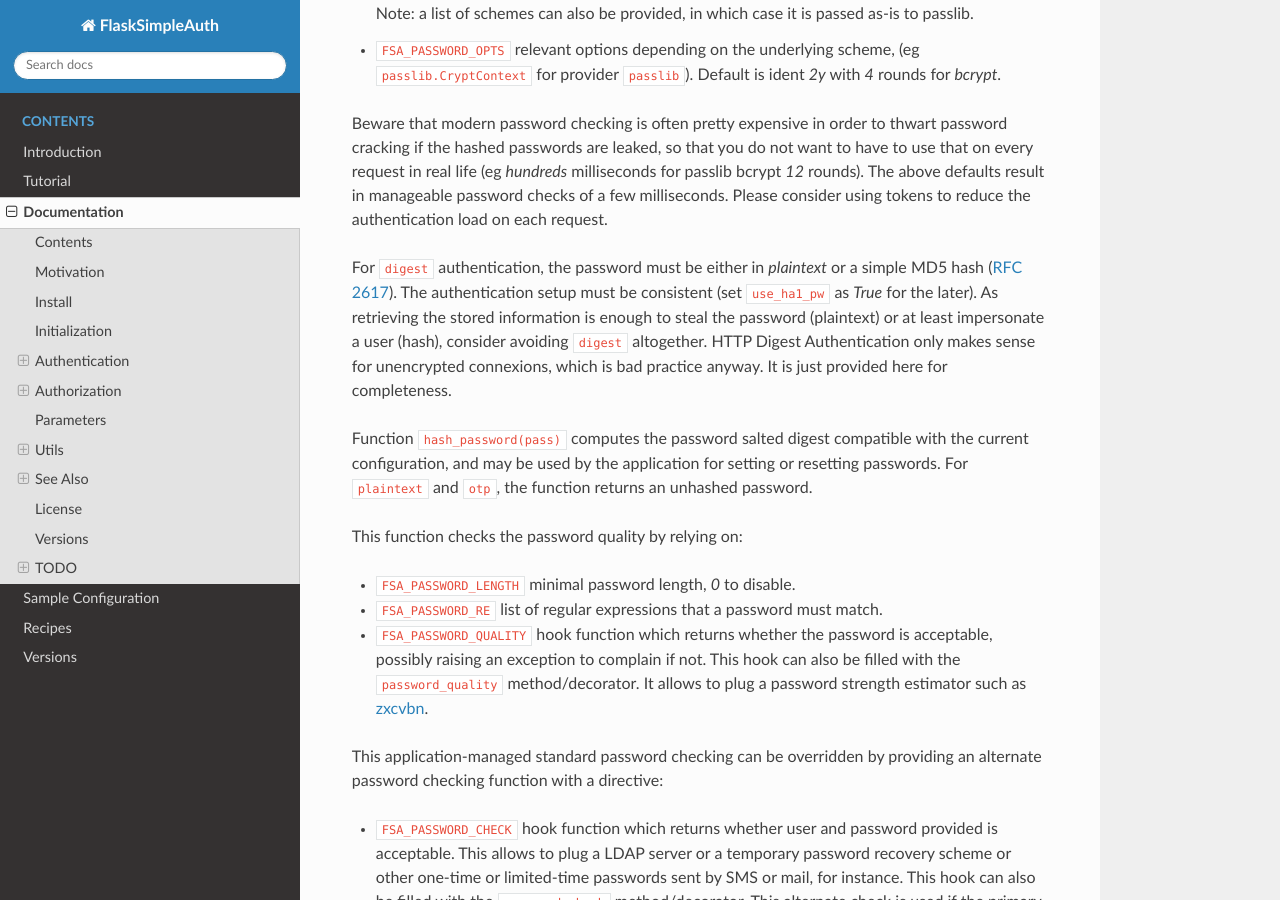
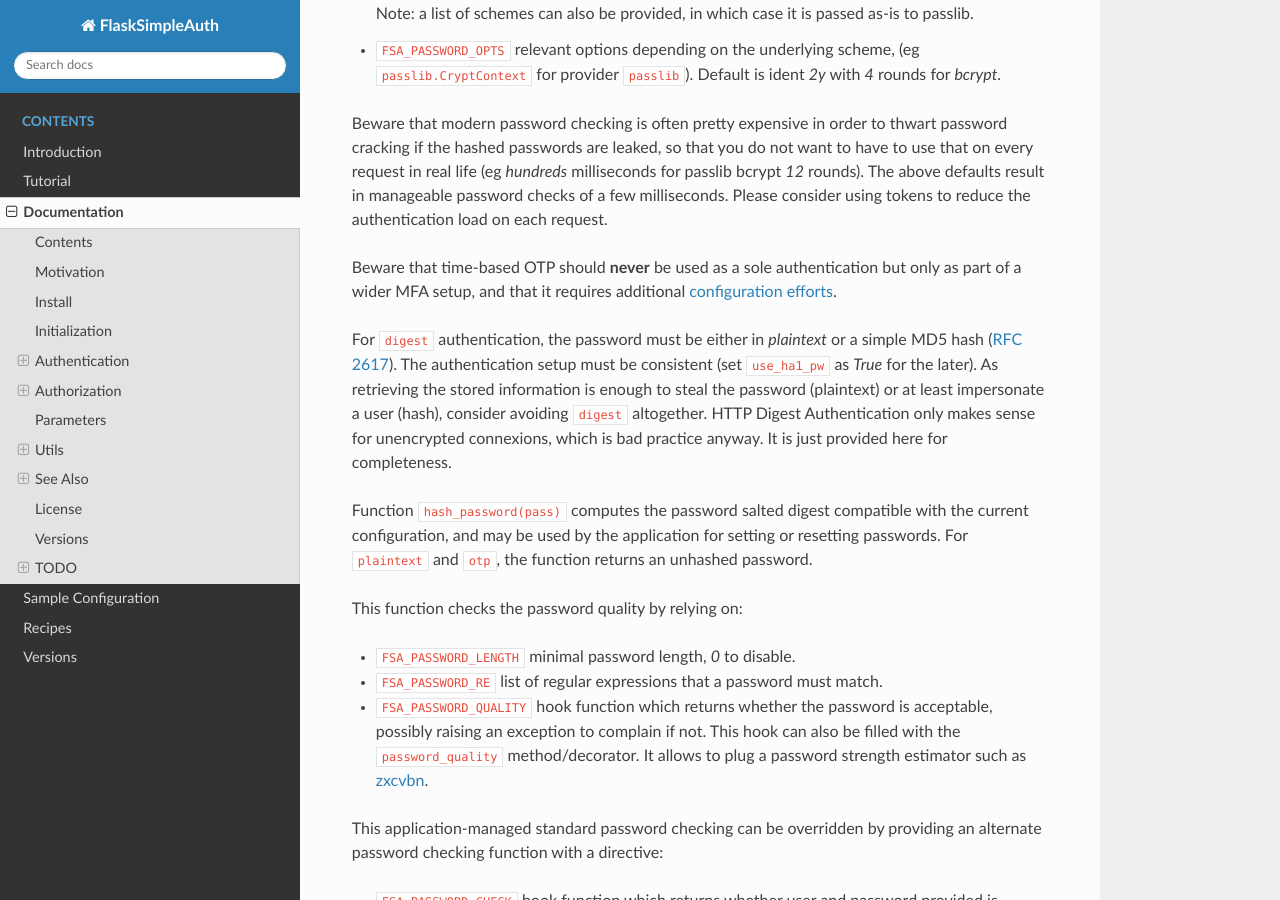
Before and after one commit to zx80/flask-simple-auth, a Sphinx documentation site: the page built from docs/DOCUMENTATION.md, in a window 1280 px wide and 900 px high, scrolled down 8585 px. Built offline with Sphinx 7.4.7 and the Read the Docs theme 3.1.0, drawn with Linux system fonts in a browser that asks for light colours; pages that are not in the unit, such as notebooks, are missing from menus.

Commit message:
OTP caveats

```diff
--- a/docs/DOCUMENTATION.md
+++ b/docs/DOCUMENTATION.md
@@ -484,6 +484,10 @@ do not want to have to use that on every request in real life (eg *hundreds*
 milliseconds for passlib bcrypt *12* rounds).
 The above defaults result in manageable password checks of a few milliseconds.
 Please consider using tokens to reduce the authentication load on each request.
+
+Beware that time-based OTP should **never** be used as a sole authentication
+but only as part of a wider MFA setup, and that it requires additional
+[configuration efforts](https://datatracker.ietf.org/doc/html/rfc6238#section-5).
 
 For `digest` authentication, the password must be either in *plaintext* or a
 simple MD5 hash ([RFC 2617](https://www.rfc-editor.org/rfc/rfc2617.txt)).
```
